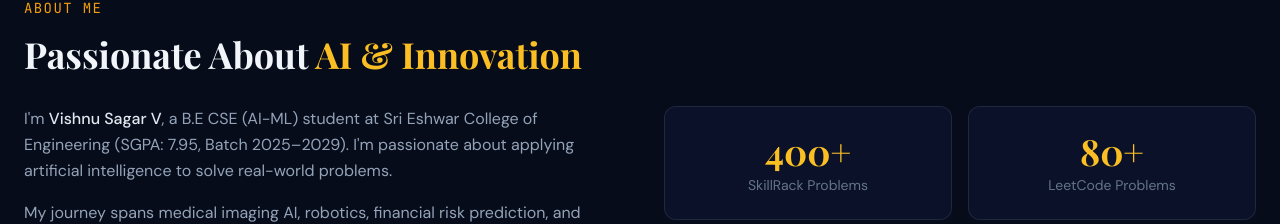
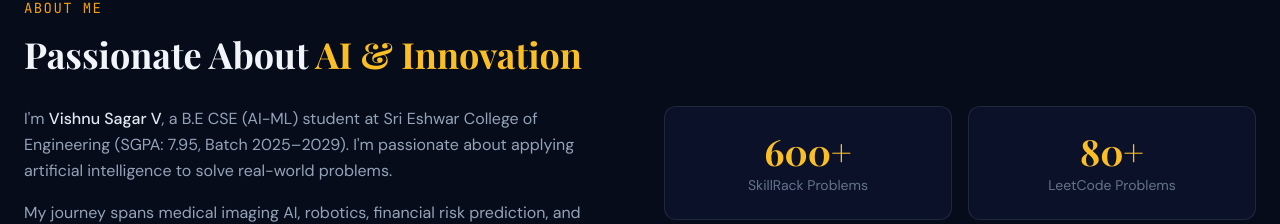
Before and after one commit to vishnusagar2025/portfolio, a React (Vite) app: page / in a window 1280 px wide. Shown: the part 898-1122 px from the top of the page. Built offline with nearby package versions, Linux system fonts and the light colour scheme.

Commit message:
Update SkillRack stat from 400+ to 600+ in About section

```diff
--- a/src/components/About/index.jsx
+++ b/src/components/About/index.jsx
@@ -2,7 +2,7 @@ import { motion } from 'framer-motion'
 import { useInView } from 'react-intersection-observer'
 
 const stats = [
-  { label: 'SkillRack Problems', value: '400+' },
+  { label: 'SkillRack Problems', value: '600+' },
   { label: 'LeetCode Problems', value: '80+' },
   { label: 'CodeChef Problems', value: '220+' },
   { label: 'NPTEL Score', value: '100%' },
```
